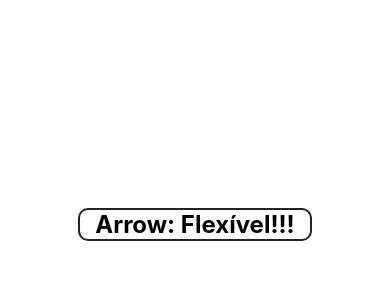
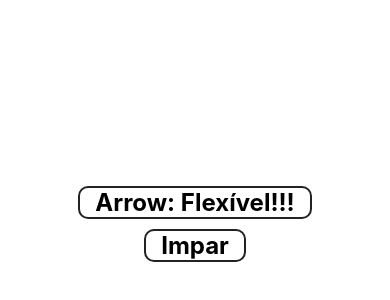
Before and after one commit to feliperiboldi/curso-react-native, a React Native app in the folder exercicios/: screen / in a window 390 px wide. Shown: the part 198-498 px from the top of the page. Built offline with nearby package versions, Linux system fonts and the light colour scheme.

Commit message:
Exemplo de Renderização condicional

```diff
--- a/exercicios/src/App.js
+++ b/exercicios/src/App.js
@@ -1,13 +1,15 @@
 import React, { Component } from 'react';
-import { View, Text, StyleSheet } from 'react-native';
+import { View, StyleSheet } from 'react-native';
 
 import Simples from './componentes/Simples';
+import ParImpar from './componentes/ParImpar';
 
 export default class App extends Component {
     render() {
         return(
             <View style={styles.container}>
                 <Simples texto="Flexível!!!" />
+                <ParImpar numero={27} />
             </View>
         );
     }
--- /dev/null
+++ b/exercicios/src/componentes/If.js
@@ -0,0 +1,7 @@
+export default props => {
+    if(props.test) {
+        return props.children;
+    } else {
+        return false;
+    }
+}
--- /dev/null
+++ b/exercicios/src/componentes/ParImpar.js
@@ -0,0 +1,26 @@
+import React from 'react';
+import { View, Text } from 'react-native';
+
+import If from './If';
+import Padrao from './../estilo/Padrao';
+
+function parOuImpar(num) {
+    // if(num % 2 == 0) {
+    //     return <Text style={Padrao.ex}>Par</Text>;
+    // } else {
+    //     <Text style={Padrao.ex}>Impar</Text>
+    // }
+
+    const v = num % 2 == 0 ? 'Par' : 'Impar';
+    return <Text style={Padrao.ex}>{v}</Text>
+}
+
+export default props =>
+    <View>
+        {parOuImpar(props.numero)}
+        {/* {
+            props.numero % 2 == 0
+            ? <Text style={Padrao.ex}>Par</Text>
+            : <Text style={Padrao.ex}>Impar</Text>
+        } */}
+    </View>
```
